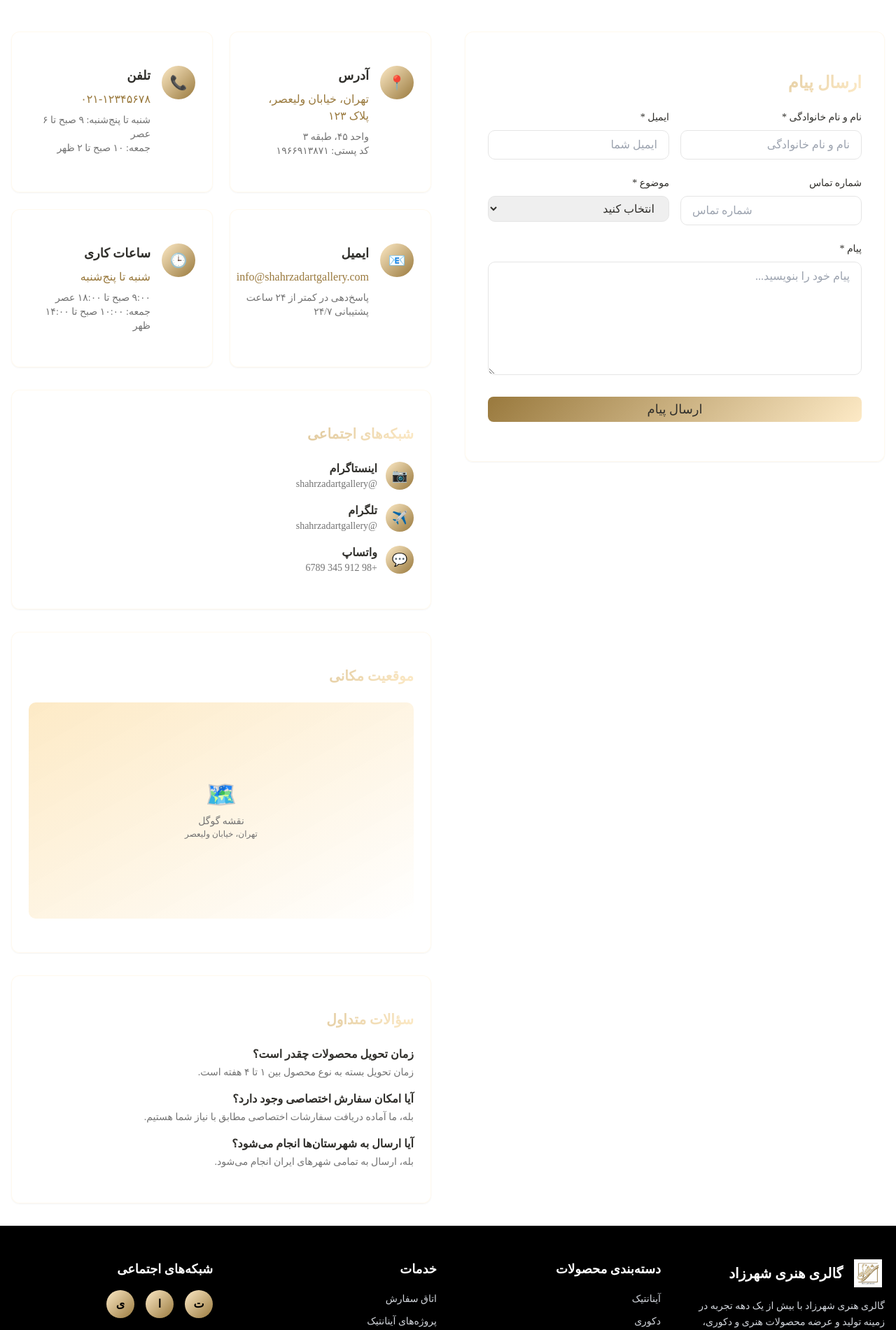
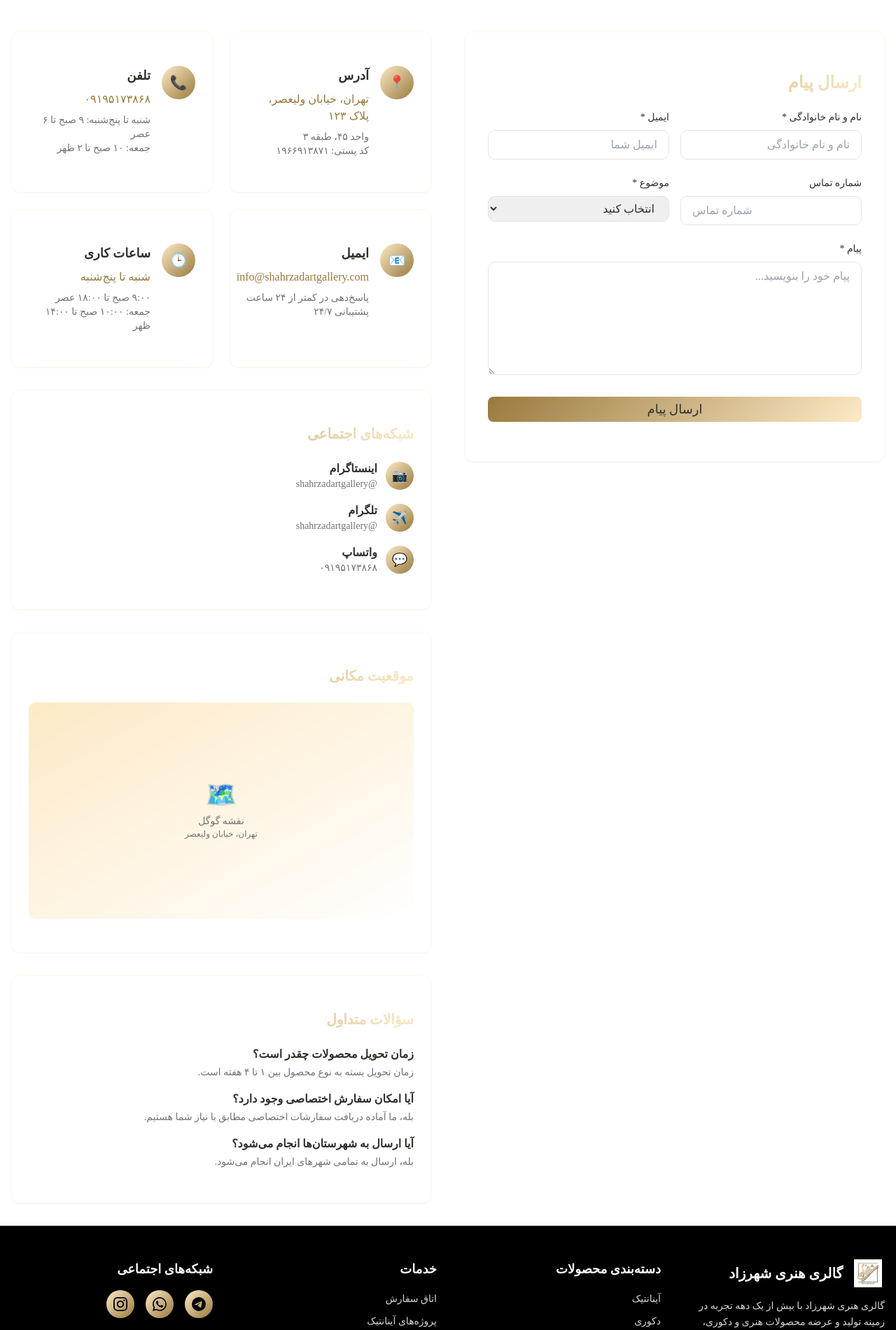
Before and after one commit to haniasemi/shahrzadartgallery, a Next.js app: page /contact in a window 1280 px wide. Shown: the part 280-2181 px from the top of the page at 70% size. Built offline with nearby package versions, Linux system fonts and the light colour scheme.

Commit message:
pic+phone

```diff
--- a/src/app/about/page.jsx
+++ b/src/app/about/page.jsx
@@ -1,3 +1,4 @@
+import Image from 'next/image';
 import { Card, CardContent } from '@/components/ui/card';
 
 export default function AboutPage() {
@@ -112,8 +113,14 @@
                 </p>
               </div>
             </div>
-            <div className="aspect-square bg-gradient-to-br from-secondary to-primary/20 rounded-lg flex items-center justify-center">
-              <span className="text-8xl opacity-50">🏺</span>
+            <div className="relative aspect-square rounded-lg overflow-hidden shadow-lg">
+              <Image
+                src="/pic shahrzad.jpg"
+                alt="شهرزاد - بنیان‌گذار گالری هنری شهرزاد"
+                fill
+                className="object-cover object-center"
+                sizes="(max-width: 1024px) 100vw, 50vw"
+              />
             </div>
           </div>
         </section>
--- a/src/app/contact/page.jsx
+++ b/src/app/contact/page.jsx
@@ -44,7 +44,7 @@
     },
     {
       title: 'تلفن',
-      description: '۰۲۱-۱۲۳۴۵۶۷۸',
+      description: '۰۹۱۹۵۱۷۳۸۶۸',
       icon: '📞',
       details: ['شنبه تا پنج‌شنبه: ۹ صبح تا ۶ عصر', 'جمعه: ۱۰ صبح تا ۲ ظهر']
     },
@@ -65,7 +65,7 @@
   const socialMedia = [
     { name: 'اینستاگرام', handle: '@shahrzadartgallery', icon: '📷' },
     { name: 'تلگرام', handle: '@shahrzadartgallery', icon: '✈️' },
-    { name: 'واتساپ', handle: '+98 912 345 6789', icon: '💬' }
+    { name: 'واتساپ', handle: '۰۹۱۹۵۱۷۳۸۶۸', icon: '💬', link: 'https://wa.me/989195173868' }
   ];
 
   return (
@@ -186,7 +186,16 @@
                       </div>
                       <div>
                         <h3 className="text-lg font-semibold mb-2">{info.title}</h3>
+                        {info.title === 'تلفن' ? (
+                          <a
+                            href="tel:09195173868"
+                            className="text-primary font-medium mb-2 hover:underline block"
+                          >
+                            {info.description}
+                          </a>
+                        ) : (
                           <p className="text-primary font-medium mb-2">{info.description}</p>
+                        )}
                         {info.details.map((detail, index) => (
                           <p key={index} className="text-sm text-muted-foreground">{detail}</p>
                         ))}
@@ -206,6 +215,23 @@
 
                 <div className="space-y-4">
                   {socialMedia.map((social) => (
+                    social.link ? (
+                      <a
+                        key={social.name}
+                        href={social.link}
+                        target="_blank"
+                        rel="noopener noreferrer"
+                        className="flex items-center gap-3 hover:opacity-80 transition-opacity"
+                      >
+                        <div className="w-10 h-10 golden-gradient rounded-full flex items-center justify-center">
+                          <span className="text-lg">{social.icon}</span>
+                        </div>
+                        <div>
+                          <p className="font-semibold">{social.name}</p>
+                          <p className="text-sm text-muted-foreground">{social.handle}</p>
+                        </div>
+                      </a>
+                    ) : (
                       <div key={social.name} className="flex items-center gap-3">
                         <div className="w-10 h-10 golden-gradient rounded-full flex items-center justify-center">
                           <span className="text-lg">{social.icon}</span>
@@ -215,6 +241,7 @@
                           <p className="text-sm text-muted-foreground">{social.handle}</p>
                         </div>
                       </div>
+                    )
                   ))}
                 </div>
               </CardContent>
--- a/src/components/Footer.jsx
+++ b/src/components/Footer.jsx
@@ -28,7 +28,7 @@
                 <span className="text-light-gold">آدرس:</span> تهران، خیابان ولیعصر
               </p>
               <p className="text-sm text-gray-300">
-                <span className="text-light-gold">تلفن:</span> ۰۲۱-۱۲۳۴۵۶۷۸
+                <span className="text-light-gold">تلفن:</span> <a href="tel:09195173868" className="hover:text-light-gold transition-colors">۰۹۱۹۵۱۷۳۸۶۸</a>
               </p>
               <p className="text-sm text-gray-300">
                 <span className="text-light-gold">ایمیل:</span> info@shahrzadartgallery.com
@@ -99,14 +99,41 @@
           <div className="space-y-4">
             <h3 className="text-lg font-semibold text-light-gold">شبکه‌های اجتماعی</h3>
             <div className="flex space-x-4 space-x-reverse">
-              <a href="#" className="w-10 h-10 golden-gradient rounded-full flex items-center justify-center hover:scale-110 transition-transform duration-200">
-                <span className="text-black font-bold">ت</span>
+              {/* تلگرام */}
+              <a
+                href="https://t.me/shahrzadartgallery"
+                target="_blank"
+                rel="noopener noreferrer"
+                className="w-10 h-10 golden-gradient rounded-full flex items-center justify-center hover:scale-110 transition-transform duration-200"
+                aria-label="تلگرام"
+              >
+                <svg className="w-5 h-5 text-black" fill="currentColor" viewBox="0 0 24 24">
+                  <path d="M11.944 0A12 12 0 0 0 0 12a12 12 0 0 0 12 12 12 12 0 0 0 12-12A12 12 0 0 0 12 0a12 12 0 0 0-.056 0zm4.962 7.224c.1-.002.321.023.465.14a.506.506 0 0 1 .171.325c.016.093.036.306.02.472-.18 1.898-.962 6.502-1.36 8.627-.168.9-.499 1.201-.82 1.23-.696.065-1.225-.46-1.9-.902-1.056-.693-1.653-1.124-2.678-1.8-1.185-.78-.417-1.21.258-1.91.177-.184 3.247-2.977 3.307-3.23.007-.032.014-.15-.056-.212s-.174-.041-.249-.024c-.106.024-1.793 1.14-5.061 3.345-.48.33-.913.49-1.302.48-.428-.008-1.252-.241-1.865-.44-.752-.245-1.349-.374-1.297-.789.027-.216.325-.437.893-.663 3.498-1.524 5.83-2.529 6.998-3.014 3.332-1.386 4.025-1.627 4.476-1.635z"/>
+                </svg>
               </a>
-              <a href="#" className="w-10 h-10 golden-gradient rounded-full flex items-center justify-center hover:scale-110 transition-transform duration-200">
-                <span className="text-black font-bold">ا</span>
+              {/* واتساپ */}
+              <a
+                href="https://wa.me/989195173868"
+                target="_blank"
+                rel="noopener noreferrer"
+                className="w-10 h-10 golden-gradient rounded-full flex items-center justify-center hover:scale-110 transition-transform duration-200"
+                aria-label="واتساپ"
+              >
+                <svg className="w-5 h-5 text-black" fill="currentColor" viewBox="0 0 24 24">
+                  <path d="M17.472 14.382c-.297-.149-1.758-.867-2.03-.967-.273-.099-.471-.148-.67.15-.197.297-.767.966-.94 1.164-.173.199-.347.223-.644.075-.297-.15-1.255-.463-2.39-1.475-.883-.788-1.48-1.761-1.653-2.059-.173-.297-.018-.458.13-.606.134-.133.298-.347.446-.52.149-.174.198-.298.298-.497.099-.198.05-.371-.025-.52-.075-.149-.669-1.612-.916-2.207-.242-.579-.487-.5-.669-.51-.173-.008-.371-.01-.57-.01-.198 0-.52.074-.792.372-.272.297-1.04 1.016-1.04 2.479 0 1.462 1.065 2.875 1.213 3.074.149.198 2.096 3.2 5.077 4.487.709.306 1.262.489 1.694.625.712.227 1.36.195 1.871.118.571-.085 1.758-.719 2.006-1.413.248-.694.248-1.289.173-1.413-.074-.124-.272-.198-.57-.347m-5.421 7.403h-.004a9.87 9.87 0 01-5.031-1.378l-.361-.214-3.741.982.998-3.648-.235-.374a9.86 9.86 0 01-1.51-5.26c.001-5.45 4.436-9.884 9.888-9.884 2.64 0 5.122 1.03 6.988 2.898a9.825 9.825 0 012.893 6.994c-.003 5.45-4.437 9.884-9.885 9.884m8.413-18.297A11.815 11.815 0 0012.05 0C5.495 0 .16 5.335.157 11.892c0 2.096.547 4.142 1.588 5.945L.057 24l6.305-1.654a11.882 11.882 0 005.683 1.448h.005c6.554 0 11.89-5.335 11.893-11.893a11.821 11.821 0 00-3.48-8.413Z"/>
+                </svg>
               </a>
-              <a href="#" className="w-10 h-10 golden-gradient rounded-full flex items-center justify-center hover:scale-110 transition-transform duration-200">
-                <span className="text-black font-bold">ی</span>
+              {/* اینستاگرام */}
+              <a
+                href="https://instagram.com/shahrzadartgallery"
+                target="_blank"
+                rel="noopener noreferrer"
+                className="w-10 h-10 golden-gradient rounded-full flex items-center justify-center hover:scale-110 transition-transform duration-200"
+                aria-label="اینستاگرام"
+              >
+                <svg className="w-5 h-5 text-black" fill="currentColor" viewBox="0 0 24 24">
+                  <path d="M12 2.163c3.204 0 3.584.012 4.85.07 3.252.148 4.771 1.691 4.919 4.919.058 1.265.069 1.645.069 4.849 0 3.205-.012 3.584-.069 4.849-.149 3.225-1.664 4.771-4.919 4.919-1.266.058-1.644.07-4.85.07-3.204 0-3.584-.012-4.849-.07-3.26-.149-4.771-1.699-4.919-4.92-.058-1.265-.07-1.644-.07-4.849 0-3.204.013-3.583.07-4.849.149-3.227 1.664-4.771 4.919-4.919 1.266-.057 1.645-.069 4.849-.069zm0-2.163c-3.259 0-3.667.014-4.947.072-4.358.2-6.78 2.618-6.98 6.98-.059 1.281-.073 1.689-.073 4.948 0 3.259.014 3.668.072 4.948.2 4.358 2.618 6.78 6.98 6.98 1.281.058 1.689.072 4.948.072 3.259 0 3.668-.014 4.948-.072 4.354-.2 6.782-2.618 6.979-6.98.059-1.28.073-1.689.073-4.948 0-3.259-.014-3.667-.072-4.947-.196-4.354-2.617-6.78-6.979-6.98-1.281-.059-1.69-.073-4.949-.073zm0 5.838c-3.403 0-6.162 2.759-6.162 6.162s2.759 6.163 6.162 6.163 6.162-2.759 6.162-6.163c0-3.403-2.759-6.162-6.162-6.162zm0 10.162c-2.209 0-4-1.79-4-4 0-2.209 1.791-4 4-4s4 1.791 4 4c0 2.21-1.791 4-4 4zm6.406-11.845c-.796 0-1.441.645-1.441 1.44s.645 1.44 1.441 1.44c.795 0 1.439-.645 1.439-1.44s-.644-1.44-1.439-1.44z"/>
+                </svg>
               </a>
             </div>
             <div className="space-y-2">
--- a/src/components/Header.jsx
+++ b/src/components/Header.jsx
@@ -6,7 +6,8 @@
 import { Button } from '@/components/ui/button';
 import { Input } from '@/components/ui/input';
 import { Sheet, SheetContent, SheetTrigger } from '@/components/ui/sheet';
-import { Menu, X, Search, User, ShoppingCart, ChevronLeft } from 'lucide-react';
+import { Menu, X, Search, User, ShoppingCart, ChevronLeft, Phone } from 'lucide-react';
+import Tooltip from '@/components/Tooltip';
 
 const Header = () => {
   const [isOpen, setIsOpen] = useState(false);
@@ -102,6 +103,16 @@
 
           {/* ورود/ثبت نام و سبد خرید */}
           <div className="flex items-center space-x-4 space-x-reverse">
+            {/* شماره تماس - دسکتاپ: آیکون + "تماس"، موبایل: فقط آیکون */}
+            <Tooltip content="۰۹۱۹۵۱۷۳۸۶۸" position="bottom">
+              <a
+                href="tel:09195173868"
+                className="flex items-center space-x-2 space-x-reverse text-foreground hover:text-primary transition-colors duration-200"
+              >
+                <Phone className="h-5 w-5" />
+                <span className="hidden md:block text-sm font-medium">تماس</span>
+              </a>
+            </Tooltip>
             {/* ورود/ثبت نام */}
             <Link href="/login" className="flex items-center space-x-2 space-x-reverse text-foreground hover:text-primary transition-colors duration-200">
               <User className="h-5 w-5" />
@@ -152,6 +163,14 @@
 
                   {/* ورود/ثبت نام و سبد خرید در موبایل */}
                   <div className="flex space-x-4 space-x-reverse mb-6">
+                    {/* شماره تماس - فقط آیکون در موبایل */}
+                    <a
+                      href="tel:09195173868"
+                      className="flex items-center justify-center text-foreground hover:text-primary transition-colors duration-200"
+                      aria-label="تماس با ما"
+                    >
+                      <Phone className="h-5 w-5" />
+                    </a>
                     <Link href="/login" className="flex items-center space-x-2 space-x-reverse text-foreground hover:text-primary transition-colors duration-200">
                       <User className="h-5 w-5" />
                       <span className="text-sm font-medium">ورود/ثبت نام</span>
```
Also changed, not shown: public/pic shahrzad.jpg (added). Lines whose indentation alone changed are shown as unchanged.
